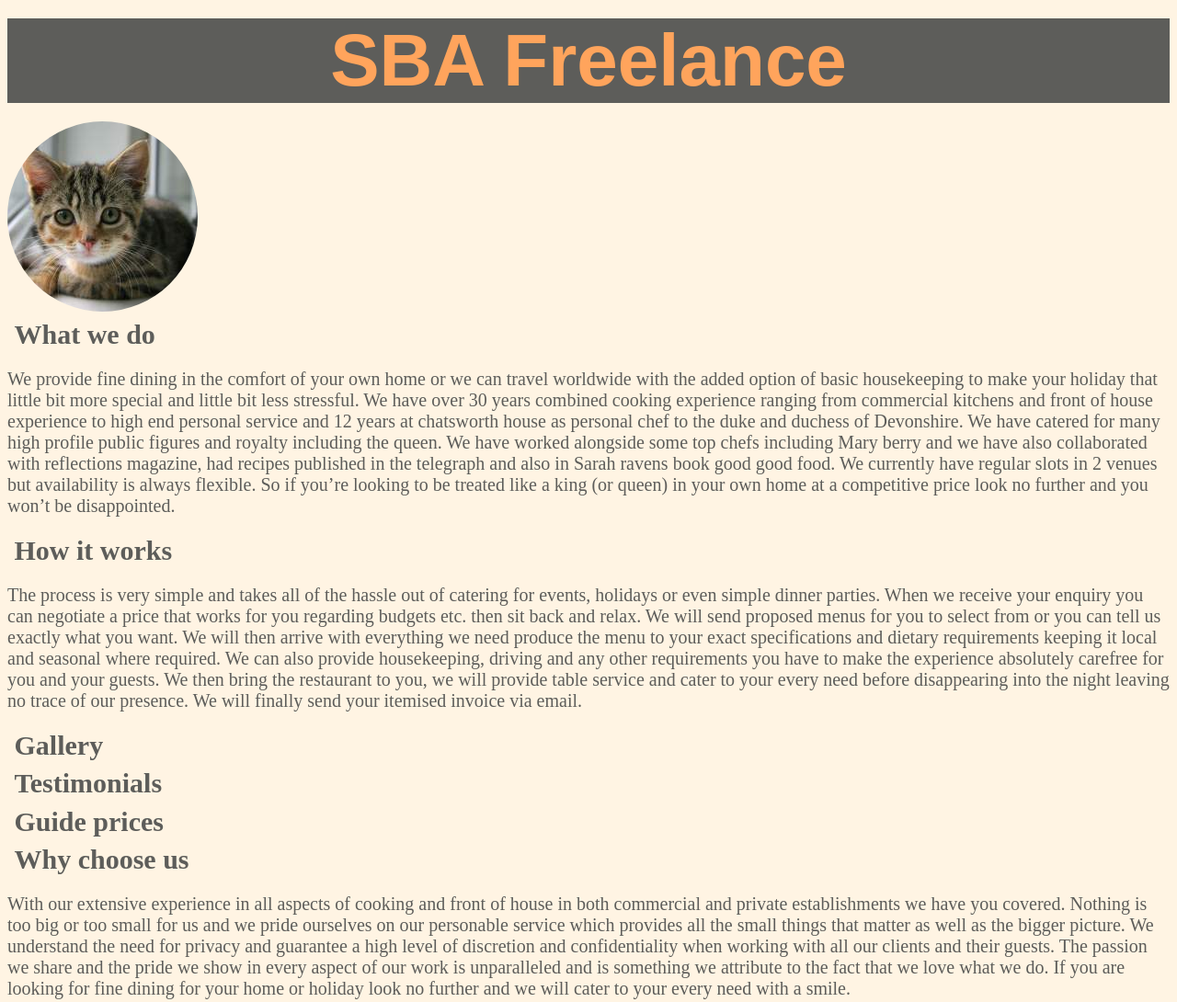
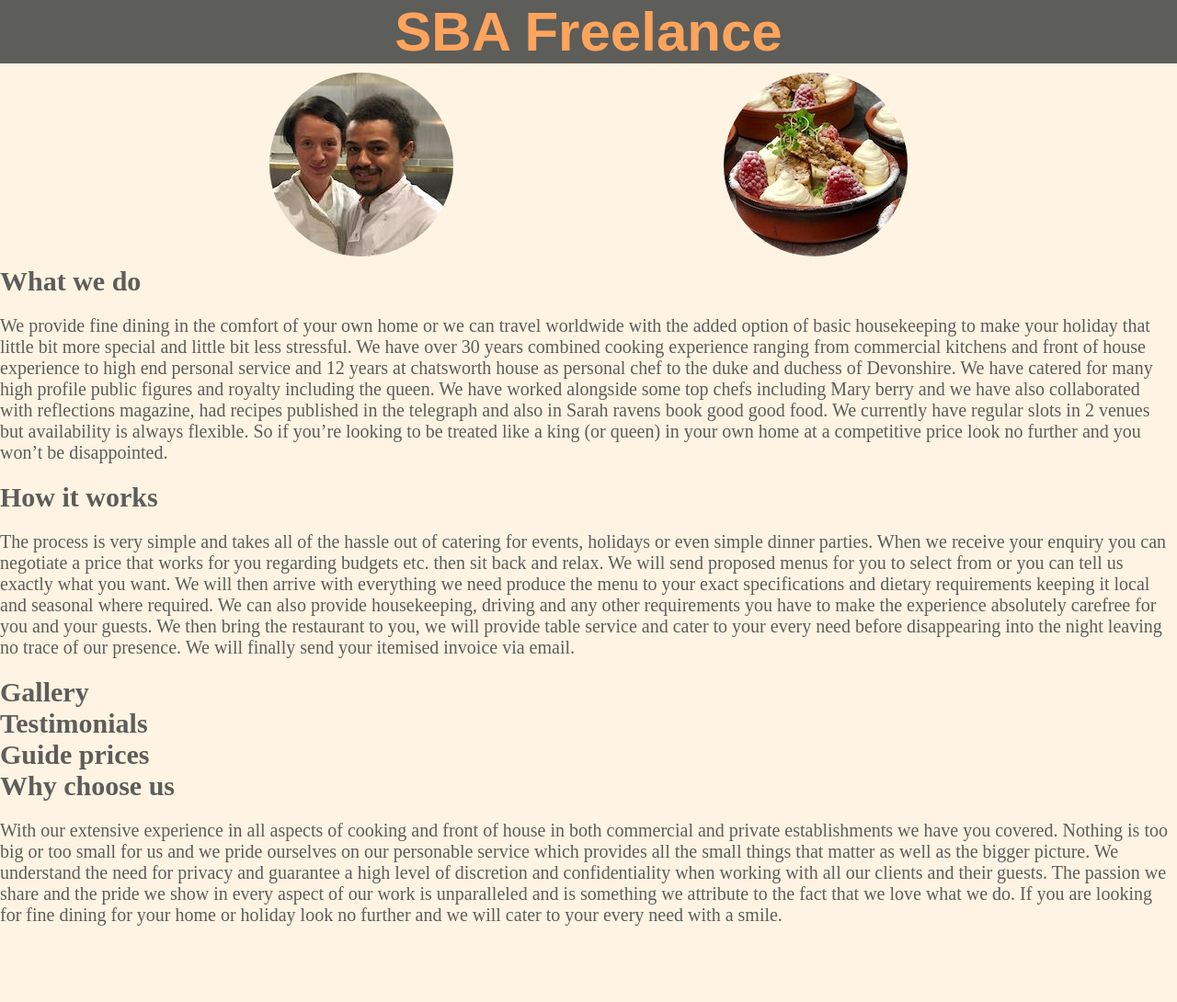
Before and after one commit to driestbones/sba-freelance-website, a plain HTML site: page index.html in a window 1280 px wide. Shown: the whole page at 92% size. After the commit the page ends 1027 px from the top, so only its background shows below. Drawn offline with Linux system fonts and the light colour scheme.

Commit message:
pics and flexbox
Signed-off-by: chuckha <ha.chuck@gmail.com>

```diff
--- a/index.html
+++ b/index.html
@@ -5,11 +5,12 @@
         <link rel="stylesheet" type="text/css" href="styles.css" />
     </head>
     <body>
-        <header class="logo">
+        <header class="logo center">
             <h1>SBA Freelance</h1>
         </header>
-        <section>
-           <img class="round" src="images/daikon.jpeg" alt="daikon the cat" />
+        <section class="images">
+           <img class="round" src="media/heads.jpg" alt="Scott & Sophie" />
+           <img class="round" src="media/foodpic.jpg" alt="dusted raspberry" />
         </section>
         <section>
             <header>
--- a/styles.css
+++ b/styles.css
@@ -7,7 +7,7 @@
 }
 
 h1 {
-    margin: 0.25em;
+    margin: 0;
 }
 
 body {
@@ -15,12 +15,15 @@ body {
     color: #5d5d5a;
     border-radius: 10%;
     font-size: 1.25em;
+
+    /* reset browser's default margin */
+    margin: 0;
 }
 
 .logo {
     background: #5d5d5a;
     color: #ffa45c;
-    font-size: 2em;
+    font-size: 1.5em;
     text-align: center;
     font-family: Sans-Serif;
 }
@@ -28,3 +31,11 @@ body {
 .round {
     border-radius: 50%;
 }
+
+.images {
+    display: flex;
+    justify-content: space-evenly;
+
+    margin-top: .5em;
+    margin-bottom: .5em;
+}
```
Also changed, not shown: images/daikon.jpeg (deleted), media/foodpic.jpg (added), media/heads.jpg (added).
